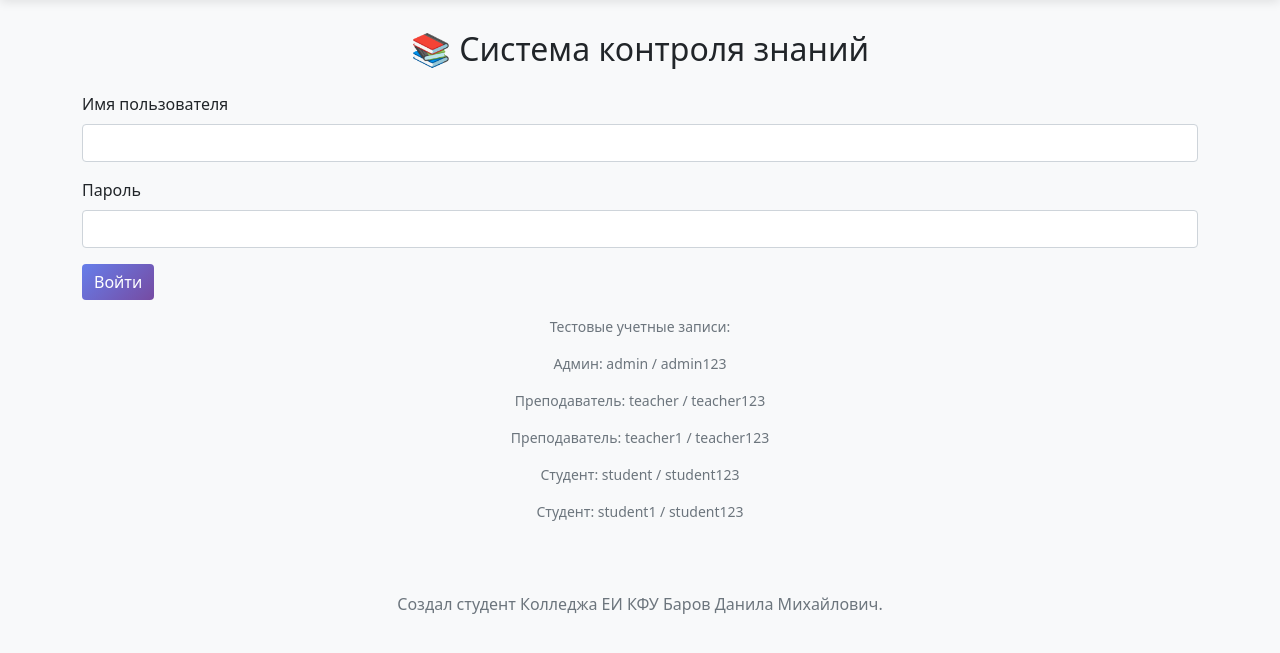
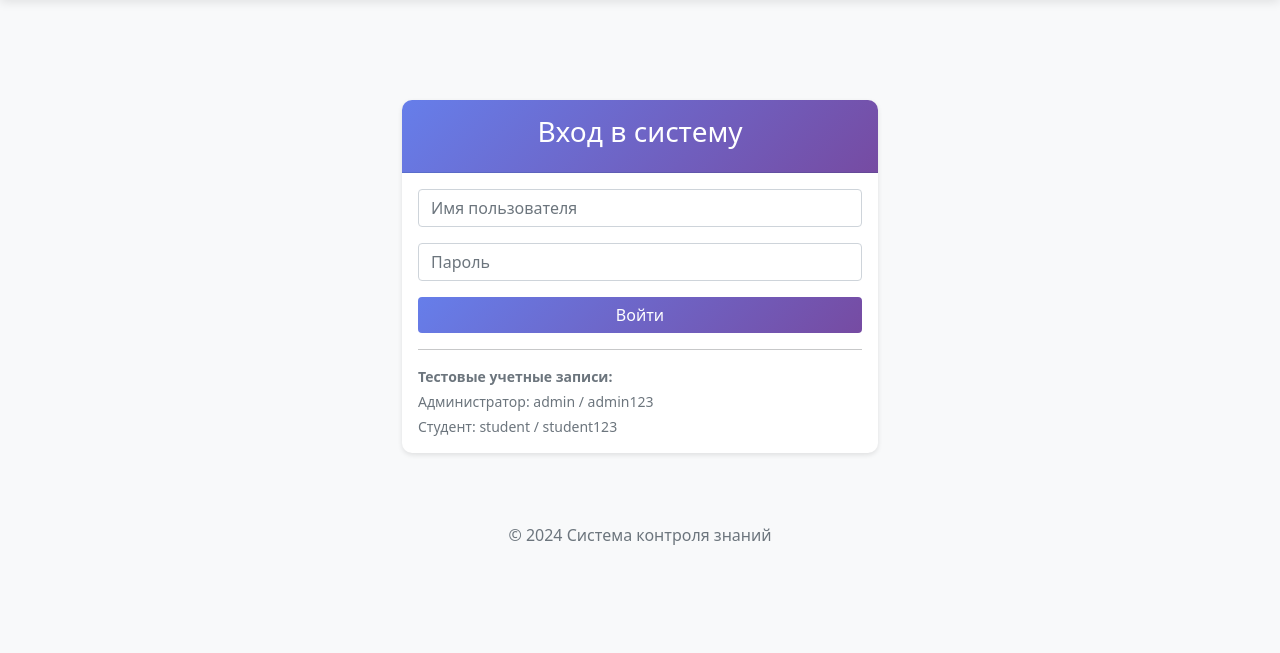
Before and after one commit to expchanell2708-source/teachprog, a Flask app: page /login in a window 1280 px wide. Shown: the part 86-739 px from the top of the page. Run offline with Flask 3, Linux system fonts and the light colour scheme.

Commit message:
Add files via upload

```diff
--- a/templates/base.html
+++ b/templates/base.html
@@ -7,138 +7,34 @@
     <link href="https://cdn.jsdelivr.net/npm/bootstrap@5.1.3/dist/css/bootstrap.min.css" rel="stylesheet">
     <link href="https://cdn.jsdelivr.net/npm/bootstrap-icons@1.8.1/font/bootstrap-icons.css" rel="stylesheet">
     <style>
-        body {
-            background-color: #f8f9fa;
-            padding-bottom: 50px;
-        }
-        .navbar {
-            background: linear-gradient(135deg, #667eea 0%, #764ba2 100%);
-            box-shadow: 0 2px 10px rgba(0,0,0,0.1);
-        }
-        .navbar-brand, .nav-link {
-            color: white !important;
-        }
-        .navbar-brand:hover, .nav-link:hover {
-            opacity: 0.9;
-        }
-        .dropdown-menu {
-            background: white;
-            border: none;
-            box-shadow: 0 5px 15px rgba(0,0,0,0.1);
-        }
-        .dropdown-item:hover {
-            background: #f8f9fa;
-            color: #667eea;
-        }
-        .container {
-            margin-top: 30px;
-        }
-        .card {
-            box-shadow: 0 2px 5px rgba(0,0,0,0.1);
-            border: none;
-            border-radius: 10px;
-        }
-        .card-header {
-            background: linear-gradient(135deg, #667eea 0%, #764ba2 100%);
-            color: white;
-            border-radius: 10px 10px 0 0 !important;
-            padding: 15px 20px;
-        }
-        .btn-primary {
-            background: linear-gradient(135deg, #667eea 0%, #764ba2 100%);
-            border: none;
-        }
-        .btn-primary:hover {
-            transform: translateY(-1px);
-            box-shadow: 0 5px 15px rgba(102, 126, 234, 0.4);
-        }
-        .btn-success {
-            background: linear-gradient(135deg, #28a745 0%, #20c997 100%);
-            border: none;
-        }
-        .btn-success:hover {
-            transform: translateY(-1px);
-            box-shadow: 0 5px 15px rgba(40, 167, 69, 0.4);
-        }
-        .btn-danger {
-            background: linear-gradient(135deg, #dc3545 0%, #c82333 100%);
-            border: none;
-        }
-        .btn-danger:hover {
-            transform: translateY(-1px);
-            box-shadow: 0 5px 15px rgba(220, 53, 69, 0.4);
-        }
-        .btn-info {
-            background: linear-gradient(135deg, #17a2b8 0%, #138496 100%);
-            border: none;
-            color: white;
-        }
-        .btn-info:hover {
-            transform: translateY(-1px);
-            box-shadow: 0 5px 15px rgba(23, 162, 184, 0.4);
-        }
-        .progress {
-            height: 30px;
-            border-radius: 15px;
-            background-color: #e9ecef;
-        }
-        .progress-bar {
-            background: linear-gradient(135deg, #667eea 0%, #764ba2 100%);
-            border-radius: 15px;
-            font-weight: bold;
-            line-height: 30px;
-        }
-        .badge {
-            padding: 5px 10px;
-            font-weight: 500;
-        }
-        .table {
-            background: white;
-            border-radius: 10px;
-            overflow: hidden;
-        }
-        .table thead {
-            background: linear-gradient(135deg, #667eea 0%, #764ba2 100%);
-            color: white;
-        }
-        .table-hover tbody tr:hover {
-            background-color: rgba(102, 126, 234, 0.05);
-        }
-        .alert {
-            border: none;
-            border-radius: 10px;
-        }
-        .footer {
-            text-align: center;
-            padding: 20px;
-            color: #6c757d;
-            margin-top: 50px;
-        }
-        @keyframes fadeIn {
-            from {
-                opacity: 0;
-                transform: translateY(20px);
-            }
-            to {
-                opacity: 1;
-                transform: translateY(0);
-            }
-        }
-        .card, .alert {
-            animation: fadeIn 0.5s ease-out;
-        }
-        .form-control:focus {
-            border-color: #667eea;
-            box-shadow: 0 0 0 0.2rem rgba(102, 126, 234, 0.25);
-        }
+        body { background-color: #f8f9fa; padding-bottom: 50px; }
+        .navbar { background: linear-gradient(135deg, #667eea 0%, #764ba2 100%); box-shadow: 0 2px 10px rgba(0,0,0,0.1); }
+        .navbar-brand, .nav-link { color: white !important; }
+        .navbar-brand:hover, .nav-link:hover { opacity: 0.9; }
+        .dropdown-menu { background: white; border: none; box-shadow: 0 5px 15px rgba(0,0,0,0.1); }
+        .dropdown-item:hover { background: #f8f9fa; color: #667eea; }
+        .container { margin-top: 30px; }
+        .card { box-shadow: 0 2px 5px rgba(0,0,0,0.1); border: none; border-radius: 10px; }
+        .card-header { background: linear-gradient(135deg, #667eea 0%, #764ba2 100%); color: white; border-radius: 10px 10px 0 0 !important; padding: 15px 20px; }
+        .btn-primary { background: linear-gradient(135deg, #667eea 0%, #764ba2 100%); border: none; }
+        .btn-primary:hover { transform: translateY(-1px); box-shadow: 0 5px 15px rgba(102,126,234,0.4); }
+        .btn-success { background: linear-gradient(135deg, #28a745 0%, #20c997 100%); border: none; }
+        .btn-danger { background: linear-gradient(135deg, #dc3545 0%, #c82333 100%); border: none; }
+        .btn-info { background: linear-gradient(135deg, #17a2b8 0%, #138496 100%); border: none; color: white; }
+        .progress { height: 30px; border-radius: 15px; background-color: #e9ecef; }
+        .progress-bar { background: linear-gradient(135deg, #667eea 0%, #764ba2 100%); border-radius: 15px; font-weight: bold; line-height: 30px; }
+        .badge { padding: 5px 10px; font-weight: 500; }
+        .table { background: white; border-radius: 10px; overflow: hidden; }
+        .table thead { background: linear-gradient(135deg, #667eea 0%, #764ba2 100%); color: white; }
+        .footer { text-align: center; padding: 20px; color: #6c757d; margin-top: 50px; }
+        @keyframes fadeIn { from { opacity: 0; transform: translateY(20px); } to { opacity: 1; transform: translateY(0); } }
+        .card, .alert { animation: fadeIn 0.5s ease-out; }
     </style>
 </head>
 <body>
     <nav class="navbar navbar-expand-lg">
         <div class="container">
-            <a class="navbar-brand" href="{{ url_for('dashboard') }}">
-                <i class="bi bi-journal-bookmark-fill"></i> Система контроля знаний
-            </a>
+            <a class="navbar-brand" href="{{ url_for('dashboard') }}"><i class="bi bi-journal-bookmark-fill"></i> Система контроля знаний</a>
             <button class="navbar-toggler" type="button" data-bs-toggle="collapse" data-bs-target="#navbarNav">
                 <span class="navbar-toggler-icon"></span>
             </button>
@@ -146,91 +42,36 @@
                 <ul class="navbar-nav ms-auto">
                     {% if session.role == 'admin' %}
                     <li class="nav-item dropdown">
-                        <a class="nav-link dropdown-toggle" href="#" id="adminDropdown" role="button" data-bs-toggle="dropdown">
-                            <i class="bi bi-shield-lock-fill"></i> Администрирование
-                        </a>
+                        <a class="nav-link dropdown-toggle" href="#" data-bs-toggle="dropdown"><i class="bi bi-shield-lock-fill"></i> Администрирование</a>
                         <ul class="dropdown-menu dropdown-menu-end">
-                            <li><a class="dropdown-item" href="{{ url_for('admin_dashboard') }}">
-                                <i class="bi bi-speedometer2"></i> Панель управления
-                            </a></li>
-                            <li><a class="dropdown-item" href="{{ url_for('admin_users') }}">
-                                <i class="bi bi-people-fill"></i> Пользователи
-                            </a></li>
-                            <li><a class="dropdown-item" href="{{ url_for('admin_stats') }}">
-                                <i class="bi bi-graph-up"></i> Статистика
-                            </a></li>
-                        </ul>
-                    </li>
-                    {% elif session.role == 'teacher' %}
-                    <li class="nav-item dropdown">
-                        <a class="nav-link dropdown-toggle" href="#" id="teacherDropdown" role="button" data-bs-toggle="dropdown">
-                            <i class="bi bi-person-badge-fill"></i> Преподаватель
-                        </a>
-                        <ul class="dropdown-menu dropdown-menu-end">
-                            <li><a class="dropdown-item" href="{{ url_for('teacher_tests') }}">
-                                <i class="bi bi-journal-bookmark-fill"></i> Мои тесты
-                            </a></li>
-                            <li><a class="dropdown-item" href="{{ url_for('create_test') }}">
-                                <i class="bi bi-plus-circle-fill"></i> Создать тест
-                            </a></li>
-                            <li><a class="dropdown-item" href="{{ url_for('teacher_groups') }}">
-                                <i class="bi bi-people-fill"></i> Мои группы
-                            </a></li>
+                            <li><a class="dropdown-item" href="{{ url_for('admin_dashboard') }}"><i class="bi bi-speedometer2"></i> Панель управления</a></li>
+                            <li><a class="dropdown-item" href="{{ url_for('admin_tests') }}"><i class="bi bi-journal-bookmark-fill"></i> Все тесты</a></li>
+                            <li><a class="dropdown-item" href="{{ url_for('admin_create_test') }}"><i class="bi bi-plus-circle-fill"></i> Создать тест</a></li>
+                            <li><a class="dropdown-item" href="{{ url_for('admin_users') }}"><i class="bi bi-people-fill"></i> Пользователи</a></li>
                         </ul>
                     </li>
                     {% elif session.role == 'student' %}
-                    <li class="nav-item">
-                        <a class="nav-link" href="{{ url_for('student_tests') }}">
-                            <i class="bi bi-journal-check"></i> Доступные тесты
-                        </a>
-                    </li>
+                    <li class="nav-item"><a class="nav-link" href="{{ url_for('student_tests') }}"><i class="bi bi-journal-check"></i> Доступные тесты</a></li>
                     {% endif %}
-
-                    <li class="nav-item">
-                        <span class="nav-link">
-                            <i class="bi bi-person-circle"></i> {{ session.full_name }}
-                        </span>
-                    </li>
-                    <li class="nav-item">
-                        <a class="nav-link" href="{{ url_for('logout') }}">
-                            <i class="bi bi-box-arrow-right"></i> Выход
-                        </a>
-                    </li>
+                    <li class="nav-item"><span class="nav-link"><i class="bi bi-person-circle"></i> {{ session.full_name }}</span></li>
+                    <li class="nav-item"><a class="nav-link" href="{{ url_for('logout') }}"><i class="bi bi-box-arrow-right"></i> Выход</a></li>
                 </ul>
             </div>
         </div>
     </nav>
-
     <div class="container">
         {% with messages = get_flashed_messages(with_categories=true) %}
             {% if messages %}
                 {% for category, message in messages %}
-                    <div class="alert alert-{{ category }} alert-dismissible fade show" role="alert">
-                        {{ message }}
-                        <button type="button" class="btn-close" data-bs-dismiss="alert"></button>
-                    </div>
+                    <div class="alert alert-{{ category }} alert-dismissible fade show">{{ message }}<button type="button" class="btn-close" data-bs-dismiss="alert"></button></div>
                 {% endfor %}
             {% endif %}
         {% endwith %}
-
         {% block content %}{% endblock %}
     </div>
-
-    <div class="footer">
-        <p class="mb-0">Создал студент Колледжа ЕИ КФУ Баров Данила Михайлович.</p>
-    </div>
-
+    <div class="footer"><p class="mb-0">© 2024 Система контроля знаний</p></div>
     <script src="https://cdn.jsdelivr.net/npm/bootstrap@5.1.3/dist/js/bootstrap.bundle.min.js"></script>
-    <script>
-        // Автоматическое скрытие alert сообщений через 5 секунд
-        setTimeout(function() {
-            const alerts = document.querySelectorAll('.alert');
-            alerts.forEach(function(alert) {
-                const bsAlert = new bootstrap.Alert(alert);
-                bsAlert.close();
-            });
-        }, 5000);
-    </script>
+    <script>setTimeout(function(){document.querySelectorAll('.alert').forEach(function(a){new bootstrap.Alert(a).close()})},5000);</script>
     {% block scripts %}{% endblock %}
 </body>
 </html>
--- a/templates/login.html
+++ b/templates/login.html
@@ -1,33 +1,21 @@
 {% extends "base.html" %}
-
 {% block content %}
-<div class="login-container">
-    <div class="login-card">
-        <h2 class="text-center mb-4">📚 Система контроля знаний</h2>
-
-        {% if error %}
-        <div class="alert alert-danger">{{ error }}</div>
-        {% endif %}
-
-        <form method="POST">
-            <div class="mb-3">
-                <label for="username" class="form-label">Имя пользователя</label>
-                <input type="text" class="form-control" id="username" name="username" required>
+<div class="container" style="max-width: 500px; margin-top: 100px;">
+    <div class="card">
+        <div class="card-header text-center"><h3>Вход в систему</h3></div>
+        <div class="card-body">
+            {% if error %}<div class="alert alert-danger">{{ error }}</div>{% endif %}
+            <form method="POST">
+                <div class="mb-3"><input type="text" name="username" class="form-control" placeholder="Имя пользователя" required></div>
+                <div class="mb-3"><input type="password" name="password" class="form-control" placeholder="Пароль" required></div>
+                <button type="submit" class="btn btn-primary w-100">Войти</button>
+            </form>
+            <hr>
+            <div class="text-muted small">
+                <p class="mb-1"><strong>Тестовые учетные записи:</strong></p>
+                <p class="mb-1">Администратор: admin / admin123</p>
+                <p class="mb-0">Студент: student / student123</p>
             </div>
-            <div class="mb-3">
-                <label for="password" class="form-label">Пароль</label>
-                <input type="password" class="form-control" id="password" name="password" required>
-            </div>
-            <button type="submit" class="btn btn-primary">Войти</button>
-        </form>
-
-        <div class="mt-3 text-center text-muted small">
-            <p>Тестовые учетные записи:</p>
-            <p>Админ: admin / admin123</p>
-            <p>Преподаватель: teacher / teacher123</p>
-            <p>Преподаватель: teacher1 / teacher123</p>
-            <p>Студент: student / student123</p>
-            <p>Студент: student1 / student123</p>
         </div>
     </div>
 </div>
```
